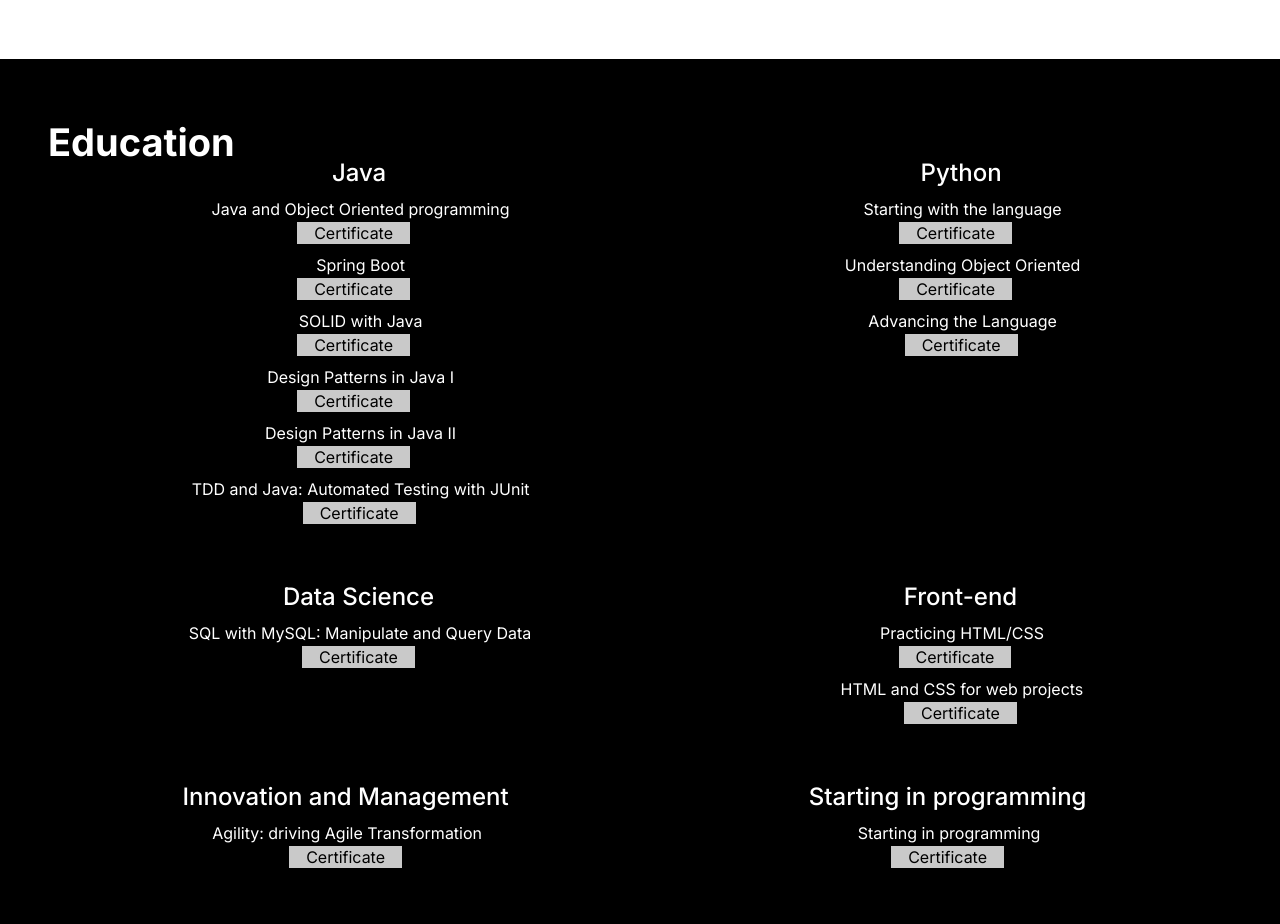
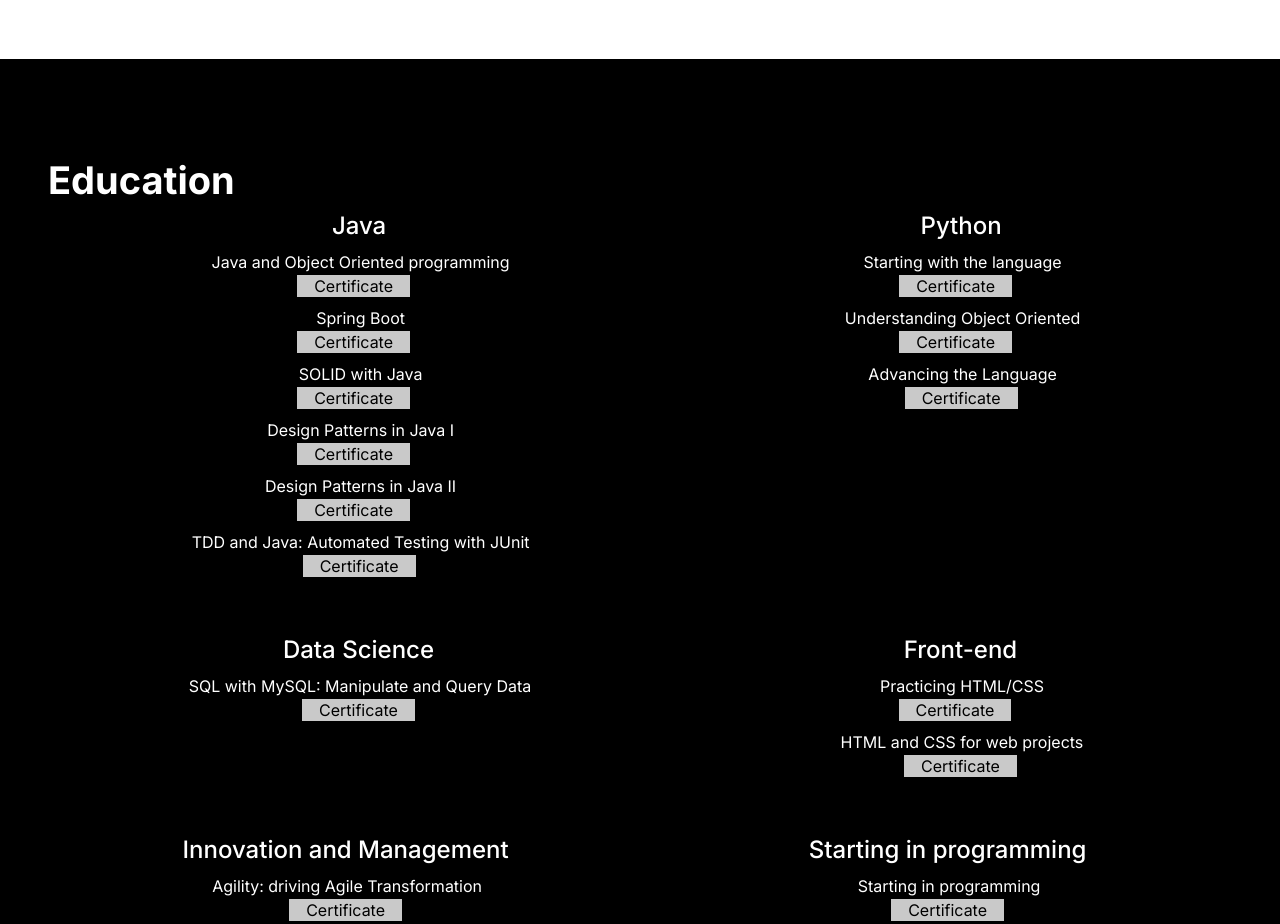
Before and after one commit to pedrooleao/resume, a plain HTML site: page index.html in a window 1280 px wide. Shown: the part 1680-2604 px from the top of the page. Drawn offline with Linux system fonts and the light colour scheme.

Commit message:
Update education.css

```diff
--- a/styles/education.css
+++ b/styles/education.css
@@ -28,6 +28,7 @@
 .education__title {
     font-size: 38px;
     font-weight: 700;
+    margin: 1em 0 0.4em 0;
 }
 
 .education__title-section {
```
